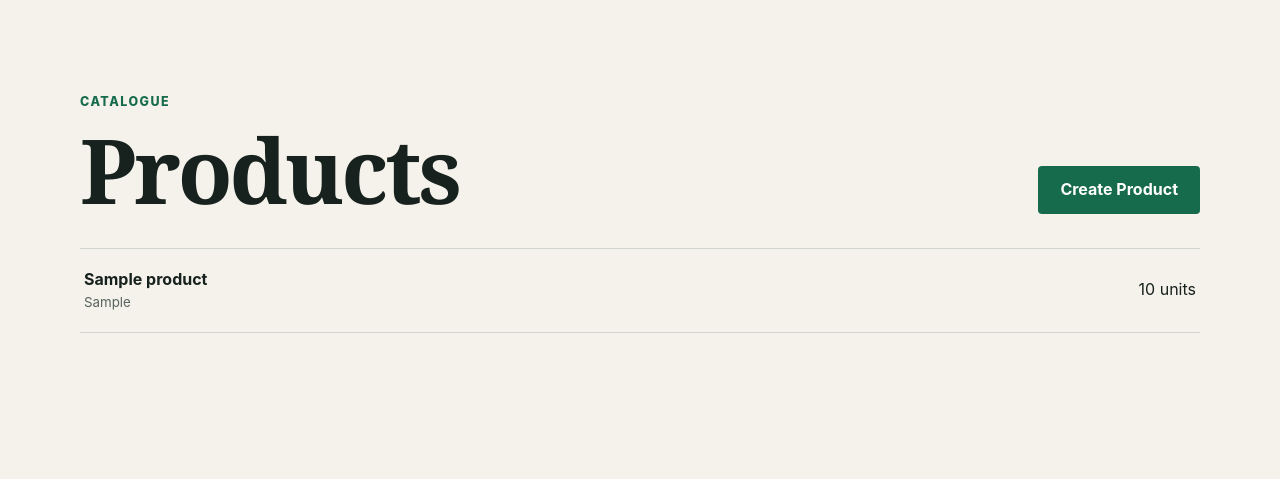
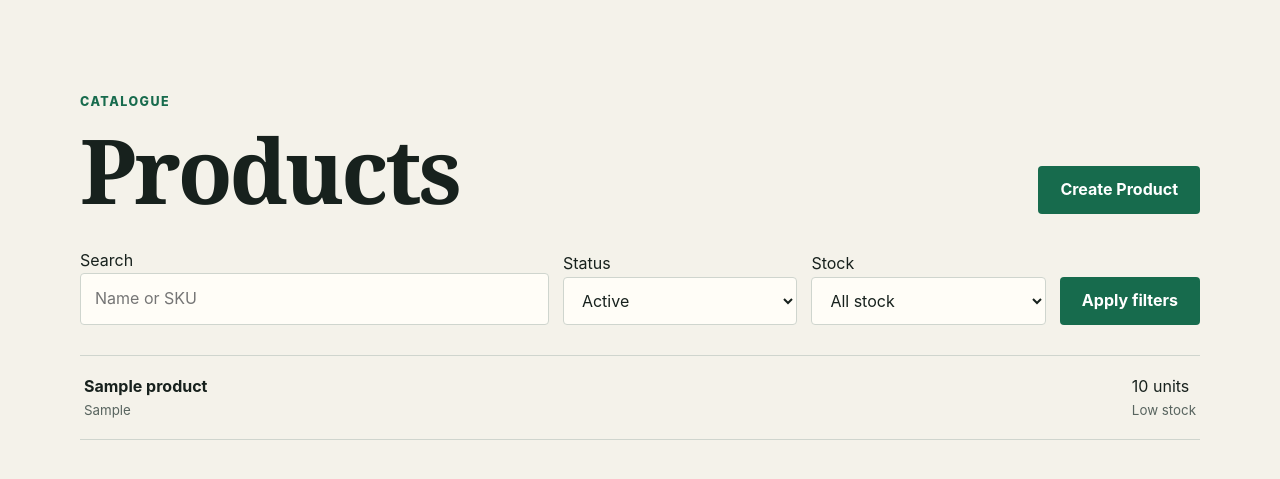
Before and after one commit to Lordt0m/shelfsum, a Django app: page /products/ in a window 1280 px wide. Shown: the part 76-555 px from the top of the page. Run offline with Django 5.2, Linux system fonts and the light colour scheme; a user stored in the database is signed in; tables that the repository leaves empty hold one stand-in row (values such as "Sample post").

Commit message:
feat: add product maintenance and filters

```diff
--- a/catalogue/forms.py
+++ b/catalogue/forms.py
@@ -1,13 +1,13 @@
 from django import forms
 
 from catalogue.models import Product
-from catalogue.services import ProductCreation
+from catalogue.services import ProductCreation, ProductUpdate
 
 
 NONNEGATIVE_ERROR = "This value cannot be negative."
 
 
-class ProductCreationForm(forms.ModelForm):
+class ProductCatalogueForm(forms.ModelForm):
     selling_price = forms.DecimalField(
         min_value=0, max_digits=12, decimal_places=2,
         error_messages={"min_value": NONNEGATIVE_ERROR},
@@ -16,11 +16,6 @@ class ProductCreationForm(forms.ModelForm):
         min_value=0, max_digits=12, decimal_places=2,
         error_messages={"min_value": NONNEGATIVE_ERROR},
         label="Unit-cost estimate",
-    )
-    opening_quantity = forms.IntegerField(
-        min_value=0,
-        error_messages={"min_value": NONNEGATIVE_ERROR},
-        help_text="Use zero when no stock is currently available.",
     )
     low_stock_threshold = forms.IntegerField(
         min_value=0,
@@ -35,7 +30,6 @@ class ProductCreationForm(forms.ModelForm):
             "description",
             "selling_price",
             "unit_cost",
-            "opening_quantity",
             "low_stock_threshold",
         )
         widgets = {"description": forms.Textarea(attrs={"rows": 4})}
@@ -46,15 +40,40 @@ class ProductCreationForm(forms.ModelForm):
 
     def clean_name(self):
         name = self.cleaned_data["name"].strip()
-        if Product.objects.filter(business=self.business, name__iexact=name).exists():
+        matches = Product.objects.filter(business=self.business, name__iexact=name)
+        if self.instance.pk:
+            matches = matches.exclude(pk=self.instance.pk)
+        if matches.exists():
             raise forms.ValidationError("A Product with this name already exists.")
         return name
 
     def clean_sku(self):
         sku = self.cleaned_data["sku"].strip().upper()
-        if sku and Product.objects.filter(business=self.business, sku__iexact=sku).exists():
+        matches = Product.objects.filter(business=self.business, sku__iexact=sku)
+        if self.instance.pk:
+            matches = matches.exclude(pk=self.instance.pk)
+        if sku and matches.exists():
             raise forms.ValidationError("A Product with this SKU already exists.")
         return sku
+
+
+class ProductCreationForm(ProductCatalogueForm):
+    opening_quantity = forms.IntegerField(
+        min_value=0,
+        error_messages={"min_value": NONNEGATIVE_ERROR},
+        help_text="Use zero when no stock is currently available.",
+    )
+
+    class Meta(ProductCatalogueForm.Meta):
+        fields = (
+            "name",
+            "sku",
+            "description",
+            "selling_price",
+            "unit_cost",
+            "opening_quantity",
+            "low_stock_threshold",
+        )
 
     def to_product_creation(self):
         return ProductCreation(
@@ -66,3 +85,15 @@ class ProductCreationForm(forms.ModelForm):
             opening_quantity=self.cleaned_data["opening_quantity"],
             low_stock_threshold=self.cleaned_data["low_stock_threshold"],
         )
+
+
+class ProductUpdateForm(ProductCatalogueForm):
+    def to_product_update(self):
+        return ProductUpdate(
+            name=self.cleaned_data["name"],
+            sku=self.cleaned_data["sku"],
+            description=self.cleaned_data["description"],
+            selling_price=self.cleaned_data["selling_price"],
+            unit_cost=self.cleaned_data["unit_cost"],
+            low_stock_threshold=self.cleaned_data["low_stock_threshold"],
+        )
--- a/catalogue/models.py
+++ b/catalogue/models.py
@@ -3,6 +3,11 @@ from django.db.models import Q
 from django.db.models.functions import Lower
 
 from businesses.models import Business
+
+
+class ProductQuerySet(models.QuerySet):
+    def available_for_stock_activity(self):
+        return self.filter(is_active=True)
 
 
 class Product(models.Model):
@@ -17,6 +22,8 @@ class Product(models.Model):
     is_active = models.BooleanField(default=True)
     created_at = models.DateTimeField(auto_now_add=True)
     updated_at = models.DateTimeField(auto_now=True)
+
+    objects = ProductQuerySet.as_manager()
 
     class Meta:
         ordering = ("name", "pk")
--- a/catalogue/urls.py
+++ b/catalogue/urls.py
@@ -7,4 +7,6 @@ urlpatterns = [
     path("", views.product_list, name="product_list"),
     path("new/", views.product_create, name="product_create"),
     path("<int:product_id>/", views.product_detail, name="product_detail"),
+    path("<int:product_id>/edit/", views.product_edit, name="product_edit"),
+    path("<int:product_id>/deactivate/", views.product_deactivate, name="product_deactivate"),
 ]
--- a/catalogue/views.py
+++ b/catalogue/views.py
@@ -1,17 +1,36 @@
 from django.core.exceptions import ValidationError
 from django.db import IntegrityError
+from django.db.models import F, Q
 from django.shortcuts import get_object_or_404, redirect, render
 
 from businesses.access import demo_business_read_only, membership_required
-from catalogue.forms import ProductCreationForm
+from catalogue.forms import ProductCreationForm, ProductUpdateForm
 from catalogue.models import Product
-from catalogue.services import create_product
+from catalogue.services import create_product, deactivate_product, update_product
 
 
 @membership_required
 def product_list(request):
     products = Product.objects.filter(business=request.business)
-    return render(request, "catalogue/product_list.html", {"products": products})
+    query = request.GET.get("q", "").strip()
+    status = request.GET.get("status", "active")
+    stock = request.GET.get("stock", "all")
+    if query:
+        products = products.filter(Q(name__icontains=query) | Q(sku__icontains=query))
+    if status == "inactive":
+        products = products.filter(is_active=False)
+    elif status != "all":
+        status = "active"
+        products = products.filter(is_active=True)
+    if stock == "low":
+        products = products.filter(stock_on_hand__lte=F("low_stock_threshold"))
+    else:
+        stock = "all"
+    return render(
+        request,
+        "catalogue/product_list.html",
+        {"products": products, "query": query, "status": status, "stock": stock},
+    )
 
 
 @membership_required
@@ -44,4 +63,46 @@ def product_create(request):
             form.add_error(None, error)
         else:
             return redirect("product_detail", product_id=product.pk)
-    return render(request, "catalogue/product_form.html", {"form": form})
+    return render(
+        request,
+        "catalogue/product_form.html",
+        {"form": form, "page_title": "Create Product", "submit_label": "Create Product"},
+    )
+
+
+@membership_required
+@demo_business_read_only
+def product_edit(request, product_id):
+    product = get_object_or_404(Product, pk=product_id, business=request.business)
+    form = ProductUpdateForm(
+        request.POST or None, instance=product, business=request.business
+    )
+    if request.method == "POST" and form.is_valid():
+        try:
+            update_product(
+                business=request.business,
+                actor=request.user,
+                product=product,
+                details=form.to_product_update(),
+            )
+        except IntegrityError:
+            form.add_error(None, "A Product with the same name or SKU already exists.")
+        except ValidationError as error:
+            form.add_error(None, error)
+        else:
+            return redirect("product_detail", product_id=product.pk)
+    return render(
+        request,
+        "catalogue/product_form.html",
+        {"form": form, "page_title": "Edit Product", "submit_label": "Save changes"},
+    )
+
+
+@membership_required
+@demo_business_read_only
+def product_deactivate(request, product_id):
+    product = get_object_or_404(Product, pk=product_id, business=request.business)
+    if request.method != "POST":
+        return redirect("product_detail", product_id=product.pk)
+    deactivate_product(business=request.business, actor=request.user, product=product)
+    return redirect("product_detail", product_id=product.pk)
--- a/static/css/site.css
+++ b/static/css/site.css
@@ -295,7 +295,8 @@ footer p {
 }
 
 .field input,
-.field textarea {
+.field textarea,
+.field select {
   width: 100%;
   padding: 12px 14px;
   border: 1px solid var(--line);
@@ -305,8 +306,36 @@ footer p {
   font: inherit;
 }
 
+.filter-bar {
+  display: grid;
+  grid-template-columns: minmax(180px, 2fr) 1fr 1fr auto;
+  align-items: end;
+  gap: 14px;
+  margin-bottom: 30px;
+}
+
+.filter-bar .field {
+  margin: 0;
+}
+
+.detail-actions {
+  display: flex;
+  align-items: center;
+  gap: 12px;
+  margin: 24px 0;
+}
+
+.detail-actions form {
+  margin: 0;
+}
+
+.button-muted {
+  background: var(--muted);
+}
+
 .field input:focus,
-.field textarea:focus {
+.field textarea:focus,
+.field select:focus {
   border-color: var(--accent);
   outline: 3px solid color-mix(in srgb, var(--accent) 20%, transparent);
 }
@@ -483,4 +512,13 @@ footer p {
     display: block;
     margin: 18px 0 0;
   }
+
+  .filter-bar {
+    grid-template-columns: 1fr;
+  }
+
+  .detail-actions {
+    align-items: flex-start;
+    flex-direction: column;
+  }
 }
--- a/templates/catalogue/product_detail.html
+++ b/templates/catalogue/product_detail.html
@@ -6,6 +6,10 @@
   <section aria-labelledby="page-title">
     <p class="eyebrow">{% if product.sku %}{{ product.sku }}{% else %}Product{% endif %}</p>
     <h1 id="page-title">{{ product.name }}</h1>
+    <div class="detail-actions">
+      <a class="button" href="{% url 'product_edit' product.pk %}">Edit Product</a>
+      {% if product.is_active %}<form method="post" action="{% url 'product_deactivate' product.pk %}">{% csrf_token %}<button class="button button-muted" type="submit">Deactivate Product</button></form>{% else %}<span class="status">Inactive</span>{% endif %}
+    </div>
     {% if product.description %}<p class="form-intro">{{ product.description }}</p>{% endif %}
     <dl class="business-facts product-facts">
       <div><dt>Stock on Hand</dt><dd>{{ product.stock_on_hand }} units</dd></div>
--- a/templates/catalogue/product_list.html
+++ b/templates/catalogue/product_list.html
@@ -8,17 +8,23 @@
       <div><p class="eyebrow">Catalogue</p><h1 id="page-title">Products</h1></div>
       <a class="button" href="{% url 'product_create' %}">Create Product</a>
     </div>
+    <form class="filter-bar" method="get" role="search">
+      <label class="field"><span>Search</span><input type="search" name="q" value="{{ query }}" placeholder="Name or SKU"></label>
+      <label class="field"><span>Status</span><select name="status"><option value="active"{% if status == "active" %} selected{% endif %}>Active</option><option value="inactive"{% if status == "inactive" %} selected{% endif %}>Inactive</option><option value="all"{% if status == "all" %} selected{% endif %}>All</option></select></label>
+      <label class="field"><span>Stock</span><select name="stock"><option value="all"{% if stock == "all" %} selected{% endif %}>All stock</option><option value="low"{% if stock == "low" %} selected{% endif %}>Low stock</option></select></label>
+      <button class="button" type="submit">Apply filters</button>
+    </form>
     {% if products %}
       <div class="record-list">
         {% for product in products %}
           <a href="{% url 'product_detail' product.pk %}">
             <span><strong>{{ product.name }}</strong>{% if product.sku %}<small>{{ product.sku }}</small>{% endif %}</span>
-            <span>{{ product.stock_on_hand }} units</span>
+            <span>{{ product.stock_on_hand }} units{% if product.is_low_stock %}<small>Low stock</small>{% endif %}{% if not product.is_active %}<small>Inactive</small>{% endif %}</span>
           </a>
         {% endfor %}
       </div>
     {% else %}
-      <p class="empty-state">No Products yet. Create the first Product to begin a traceable stock record.</p>
+      <p class="empty-state">{% if query or status != "active" or stock != "all" %}No Products match these filters.{% else %}No Products yet. Create the first Product to begin a traceable stock record.{% endif %}</p>
     {% endif %}
   </section>
 {% endblock %}
```
Also changed, not shown: catalogue/services.py (+62 -0 lines), catalogue/tests/test_product_views.py (+102 -0 lines), templates/catalogue/product_form.html (+4 -4 lines), .scratch/finance-inventory/issues/04-maintain-and-find-products.md (added), README.md.
